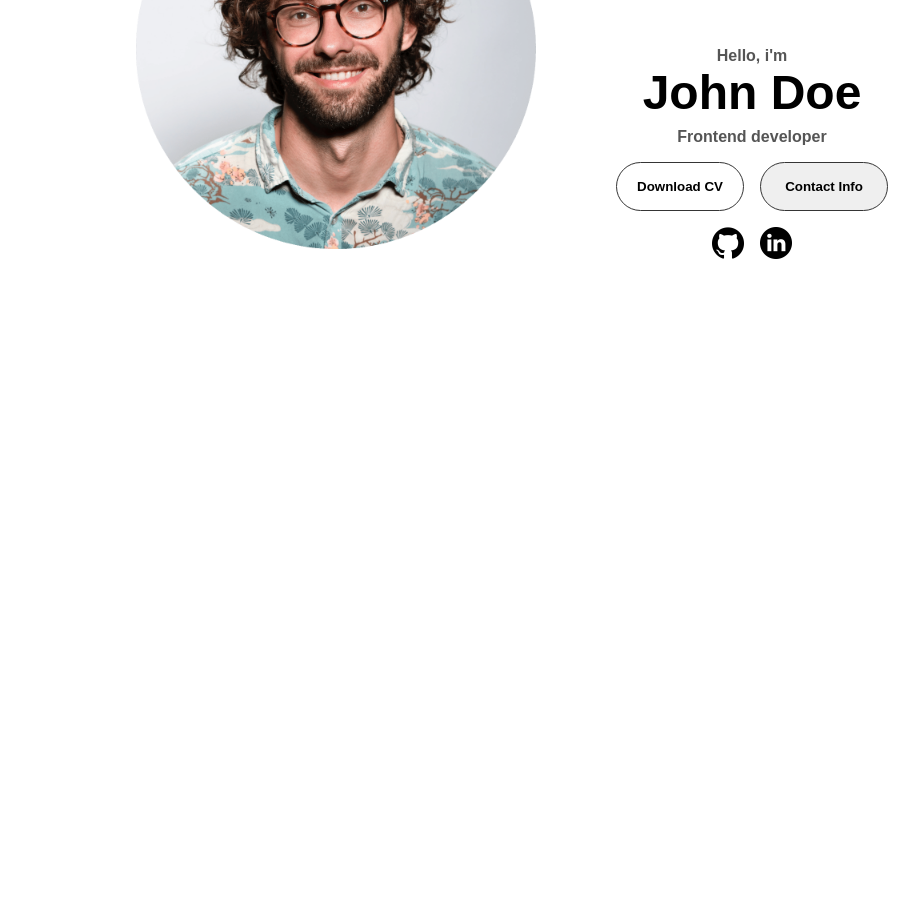
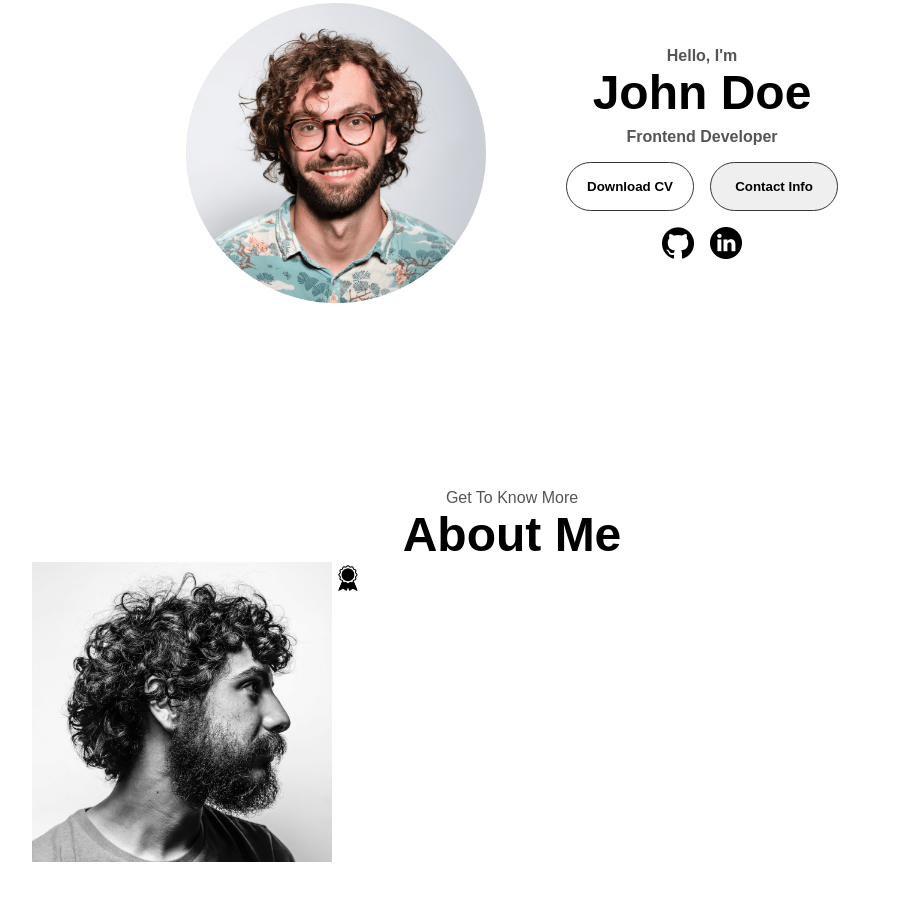
Before and after one commit to AmanSK28/Portfolio-HTML-JS-PORTFOLIO, a plain HTML site: page index.html in a window 1280 px wide. Shown: the part 319-1220 px from the top of the page, without its empty margins (128-1047 px from the left). Before the commit the page ends 800 px from the top, so only its background shows below. Drawn offline with Linux system fonts and the light colour scheme.

Commit message:
about section

```diff
--- a/index.html
+++ b/index.html
@@ -44,15 +44,14 @@
             </div>
         </div>
     </nav>
-
     <section id="profile">
         <div class="section__pic-container">
             <img src="./Assets/profile-pic.png" alt="John Doe profile picture">
         </div>
         <div class="section__text">
-            <p class="section__text__p1">Hello, i'm</p>
+            <p class="section__text__p1">Hello, I'm</p>
             <h1 class="title">John Doe</h1>
-            <p class="section__text__p2">Frontend developer</p>
+            <p class="section__text__p2">Frontend Developer</p>
             <div class="btn-container">
                 <button class="btn btn-color-2" onclick="window.open('./assets/resume-example.pdf')">
                     Download CV
@@ -62,16 +61,28 @@
                 </button>
             </div>
             <div id="socials-container">
-                <img src="./Assets/github.png" alt="My Github profile"
-                class="icon" onclick="location.href='https://github.com'"/>
+                <img src="./Assets/github.png" alt="My Github profile" class="icon"
+                     onclick="location.href='https://github.com'" />
 
-                <img src="./Assets/linkedin.png" alt="My LinkedIn profile"
-                class="icon" onclick="location.href='https://linkedin.com/in/aman-kang44/'"/>
-
+                <img src="./Assets/linkedin.png" alt="My LinkedIn profile" class="icon"
+                     onclick="location.href='https://linkedin.com/in/aman-kang44/'" />
             </div>
         </div>
     </section>
 
-    <script src="script.js"></script>
-</body>
-</html>
+    <section id="About">
+        <p class="section__text__p1">Get To Know More</p>
+        <h1 class="title">About Me</h1>
+        <div class="section-container">
+            <div class="section__pic-container">
+                <img src="./assets/about-pic.png" alt="Profile picture" class="about-pic" />
+            </div>
+            <div class="about-details-container">
+                <div class="about-containers">
+                    <div class="details-container">
+                        <img src="./assets/experience.png" alt="Experience icon" class="icon" />
+                    </div>
+                </div>
+            </div>
+        </div>
+    </section>
--- a/mediaqueries.css
+++ b/mediaqueries.css
@@ -22,9 +22,9 @@ section {
 /* Center profile picture and text */
 .section__pic-container {
    display: flex;
-   height: 400px;
-   width: 400px;
-   margin: auto0;
+   height: 300px;
+   width: 300px;
+   margin: auto 0;
 }
 
 .section__text {
```
